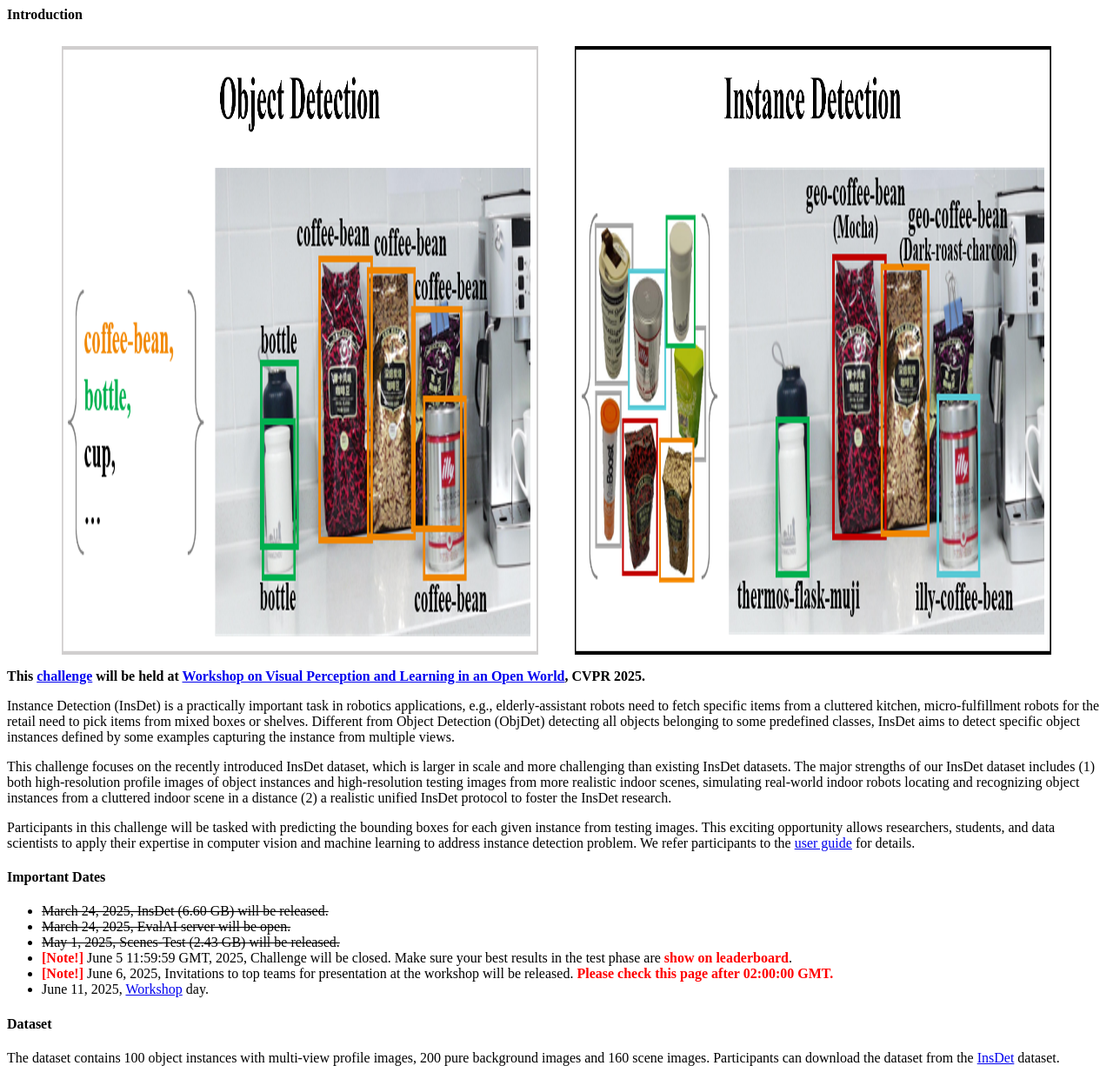
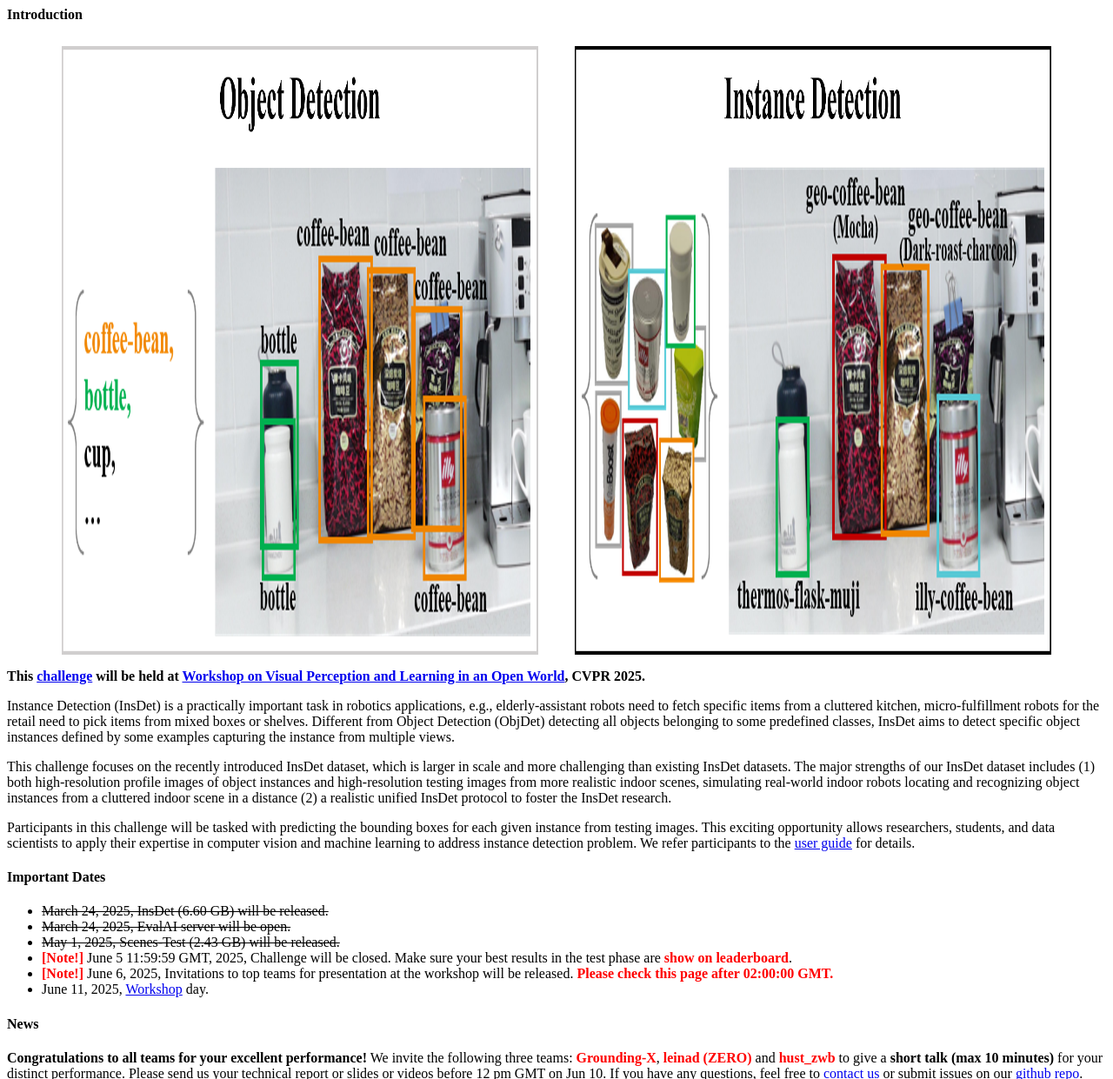
Before and after one commit to shenqq377/InsDetChallenge_CVPR2025, a Python web app: template templates/description.html in a window 1280 px wide. Shown: the top 1241 px of the page at 87% size. Run offline with Jinja, Linux system fonts and the light colour scheme; the template is opened without the code that fills it, so the values that code supplies are empty.

Commit message:
Update description.html

```diff
--- a/templates/description.html
+++ b/templates/description.html
@@ -17,6 +17,12 @@
 <li><b><span style="color:red;">[Note!]</span></b> June 6, 2025, Invitations to top teams for presentation at the workshop will be released. <b><span style="color:red;">Please check this page after 02:00:00 GMT.</span></b></li>
 <li>June 11, 2025, <a href="https://vplow.github.io/vplow_5th.html">Workshop</a> day.</li>
 </ul>
+<h4>News</h4>
+<b>Congratulations to all teams for your excellent performance!</b>
+We invite the following three teams: <b><span style="color:red;">Grounding-X</span></b>, <b><span style="color:red;">leinad (ZERO)</span></b> and <b><span style="color:red;">hust_zwb</span></b> to give a <b>short talk (max 10 minutes)</b> for your distinct performance. Please send us your technical report or slides or videos before 12 pm GMT on Jun 10. If you have any questions, feel free to <a href="mailto:shenqq377@gmail.com">contact us</a> or submit issues on our <a href="https://github.com/shenqq377/instance_detection_challenge">github repo</a>.
+<center>
+  <img src="https://raw.githubusercontent.com/shenqq377/InsDetChallenge_CVPR2025/refs/heads/challenge/templates/Leaderboard_CVPR2025_small.png" width="90%" height="90%">
+</center>
 <h4>Dataset</h4>
 <p>The dataset contains 100 object instances with multi-view profile images, 200 pure background images and 160 scene images. Participants can download the dataset from the <a href="https://drive.google.com/drive/folders/1rIRTtqKJGCTifcqJFSVvFshRb-sB0OzP?usp=sharing">InsDet</a> dataset.</p>
 <ol>
```
